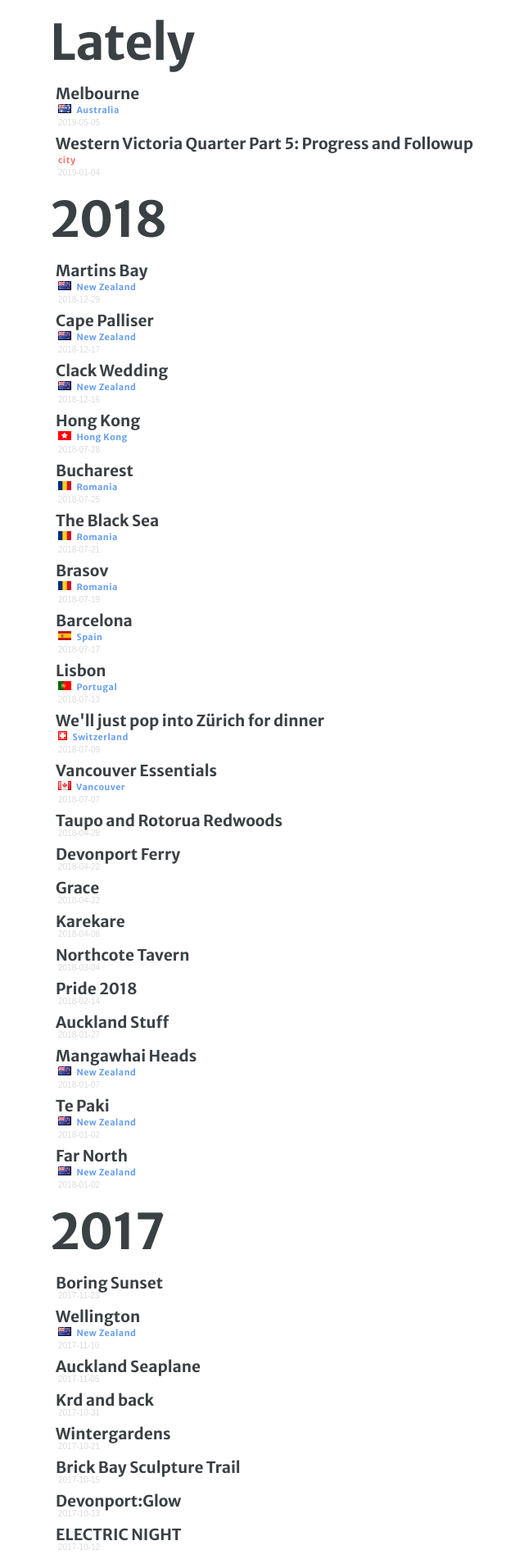
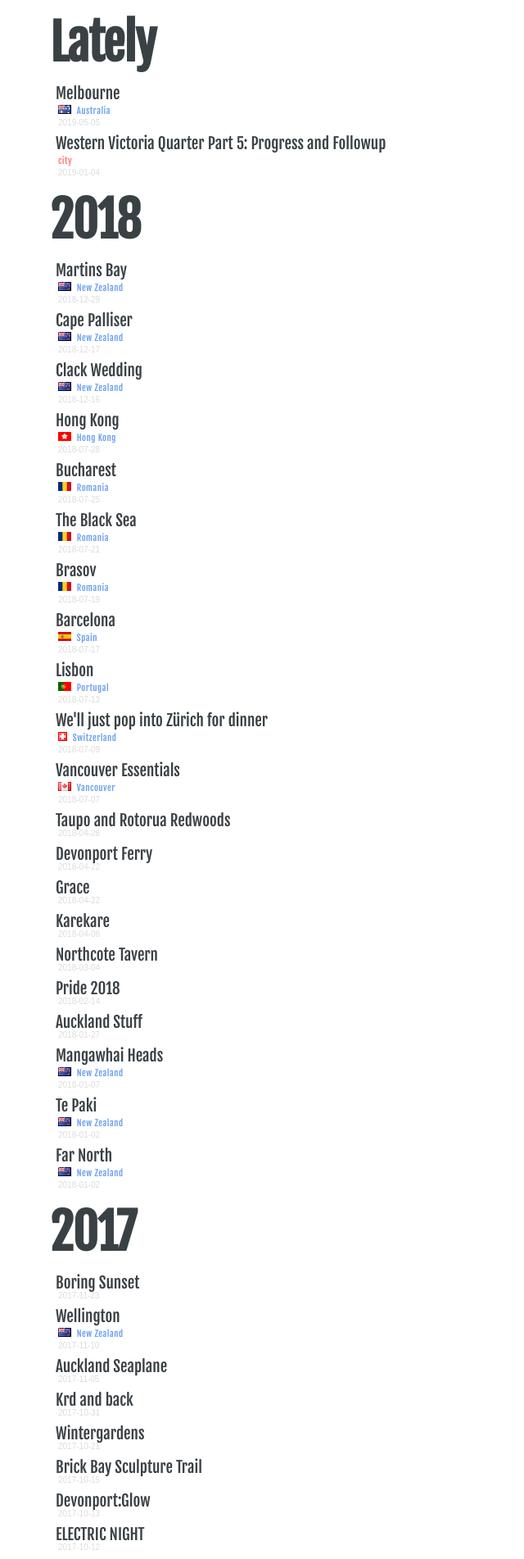
Before and after one commit to davidjroos/davidjroos.github.io, a Jekyll site: the page built from index.html, in a window 1280 px wide. Shown: the top 1902 px of the page at 82% size, without its empty margins (147-787 px from the left). Built offline with Jekyll 4.4.1, drawn with Linux system fonts in a browser that asks for light colours.

Commit message:
restored, that looked like BALLS

```diff
--- a/_includes/head.html
+++ b/_includes/head.html
@@ -23,7 +23,7 @@
     {% endif %}
   {% endfor %}
 
-  <link href="https://fonts.googleapis.com/css?family=Merriweather+Sans:700&display=swap&subset=latin-ext" rel="stylesheet">
+  <link href="https://fonts.googleapis.com/css?family=Fjalla+One" rel="stylesheet" type="text/css">
   <link href="https://fonts.googleapis.com/css?family=Merriweather:400,300,300italic,400italic,700,700italic,900,900italic" rel="stylesheet" type="text/css">
 
   <!-- Favicon -->
--- a/_sass/tale/_variables.scss
+++ b/_sass/tale/_variables.scss
@@ -13,7 +13,7 @@
 // Fonts
 $serif-primary: 'Merriweather', 'Times New Roman', Times, serif;
 $serif-secondary: Palatino, 'Palatino LT STD', 'Palatino Linotype', 'Book Antiqua', 'Georgia', serif;
-$sans-serif: 'Merriweather Sans', 'Segoe UI', Helvetica, Arial, sans-serif;
+$sans-serif: 'Fjalla One', 'Segoe UI', Helvetica, Arial, sans-serif;
 $monospaced: Menlo, Monaco, monospace;
 
 @mixin box-sizing($type: border-box) {
```
